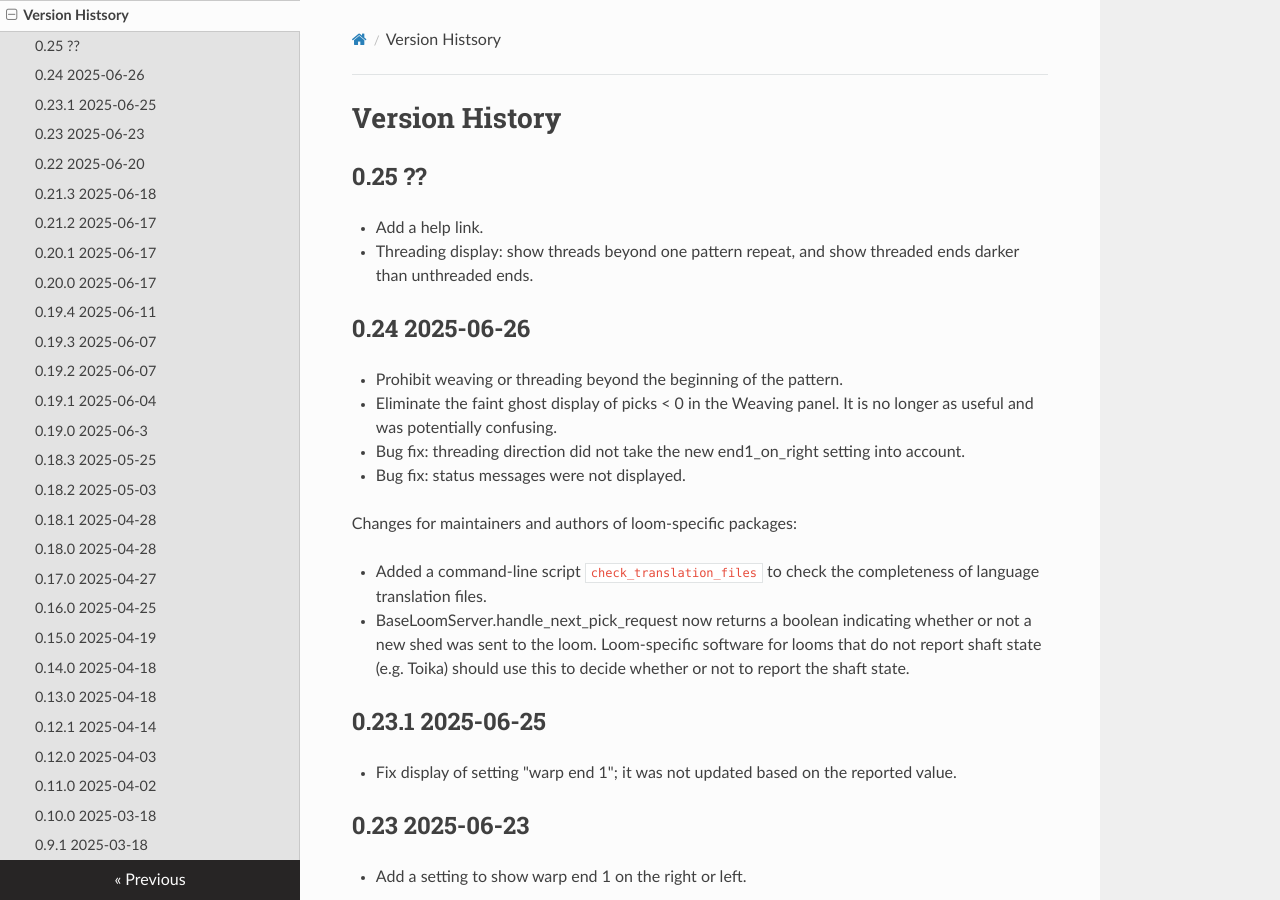
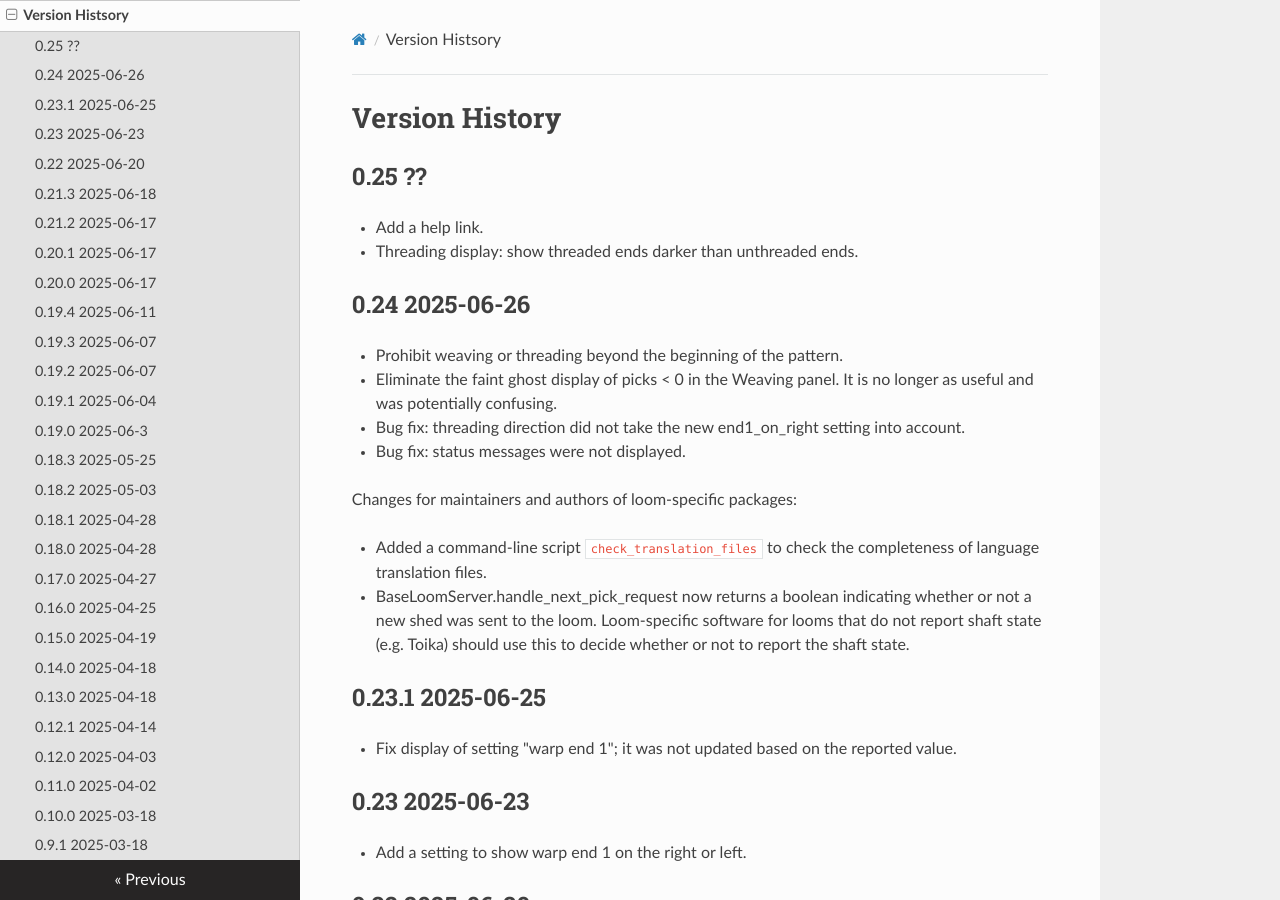
Before and after one commit to r-owen/base_loom_server, an MkDocs documentation site: the page built from docs/version_history.md, in a window 1280 px wide and 900 px high. Built offline with MkDocs 1.6.1, drawn with Linux system fonts in a browser that asks for light colours; nearby versions of some CDN libraries.

Commit message:
Update version history

```diff
--- a/docs/version_history.md
+++ b/docs/version_history.md
@@ -3,8 +3,7 @@
 ## 0.25 ??
 
 * Add a help link.
-* Threading display: show threads beyond one pattern repeat,
-  and show threaded ends darker than unthreaded ends.
+* Threading display: show threaded ends darker than unthreaded ends.
 
 ## 0.24 2025-06-26
 
```
